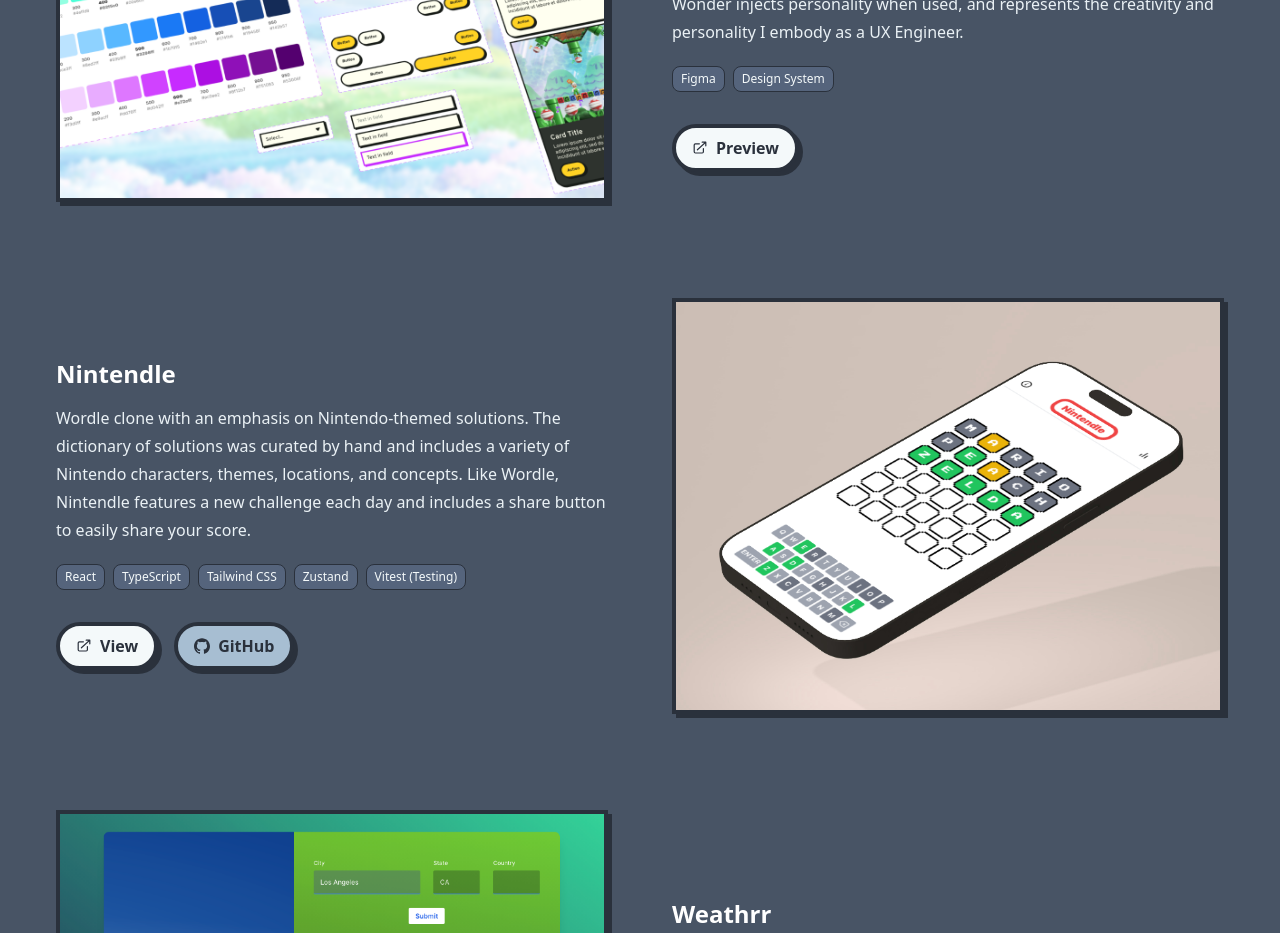
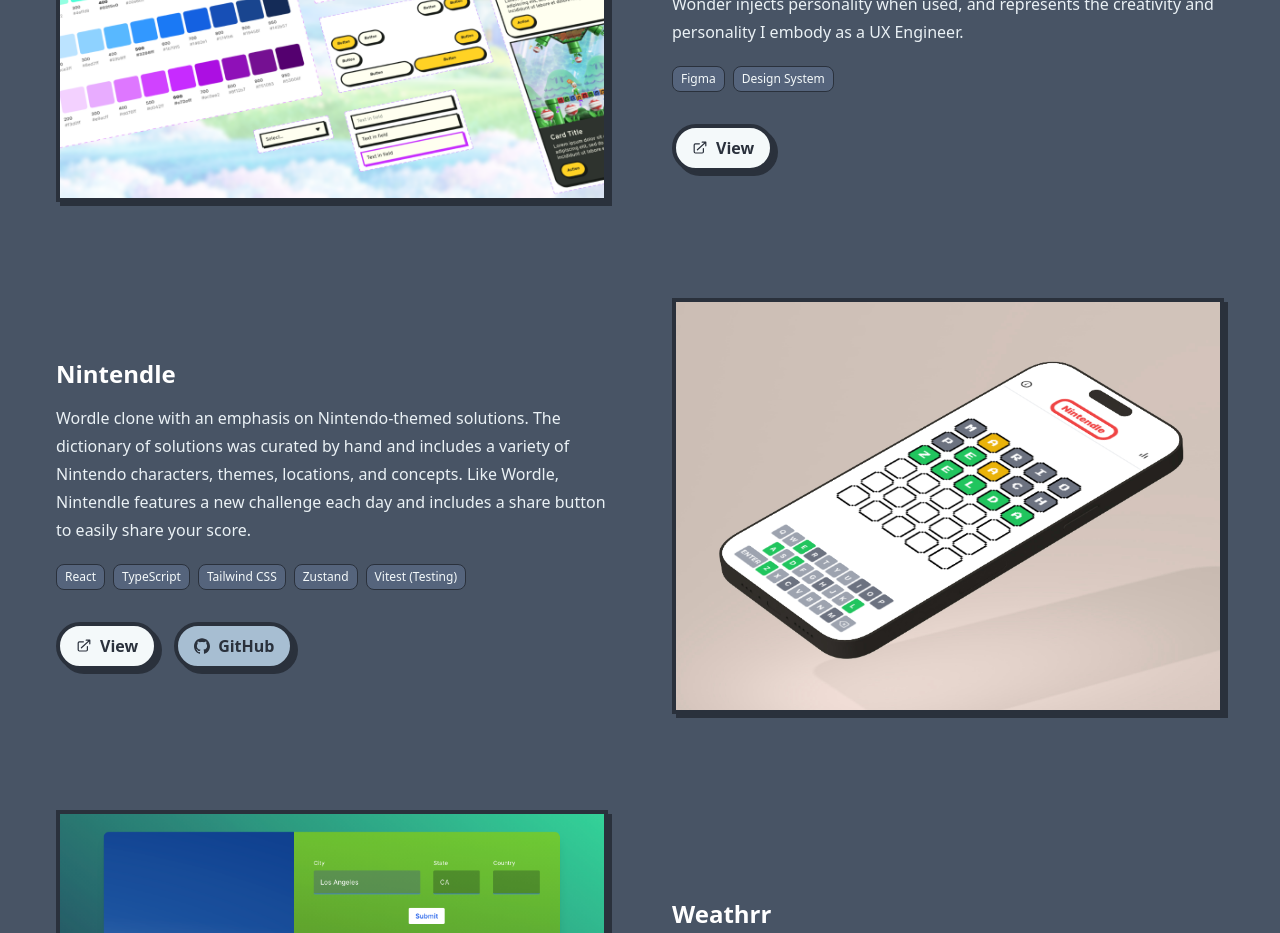
Before and after one commit to bradenfrazer/portfolio, a React (Vite) app: page / in a window 1280 px wide. Shown: the part 1740-2673 px from the top of the page. Built offline with nearby package versions, Linux system fonts and the light colour scheme.

Commit message:
update button to "View"

```diff
--- a/src/data/projects.ts
+++ b/src/data/projects.ts
@@ -27,7 +27,7 @@
     urls: [
       {
         url: "https://www.figma.com/file/m2Wy4Noptp6XkxBIG9ZGGj/Wonder-Design-System?type=design&node-id=182%3A6921&mode=design&t=rCMZUlKCNIHOfs7R-1",
-        label: "Preview",
+        label: "View",
       },
     ],
     stack: ["Figma", "Design System"],
```
